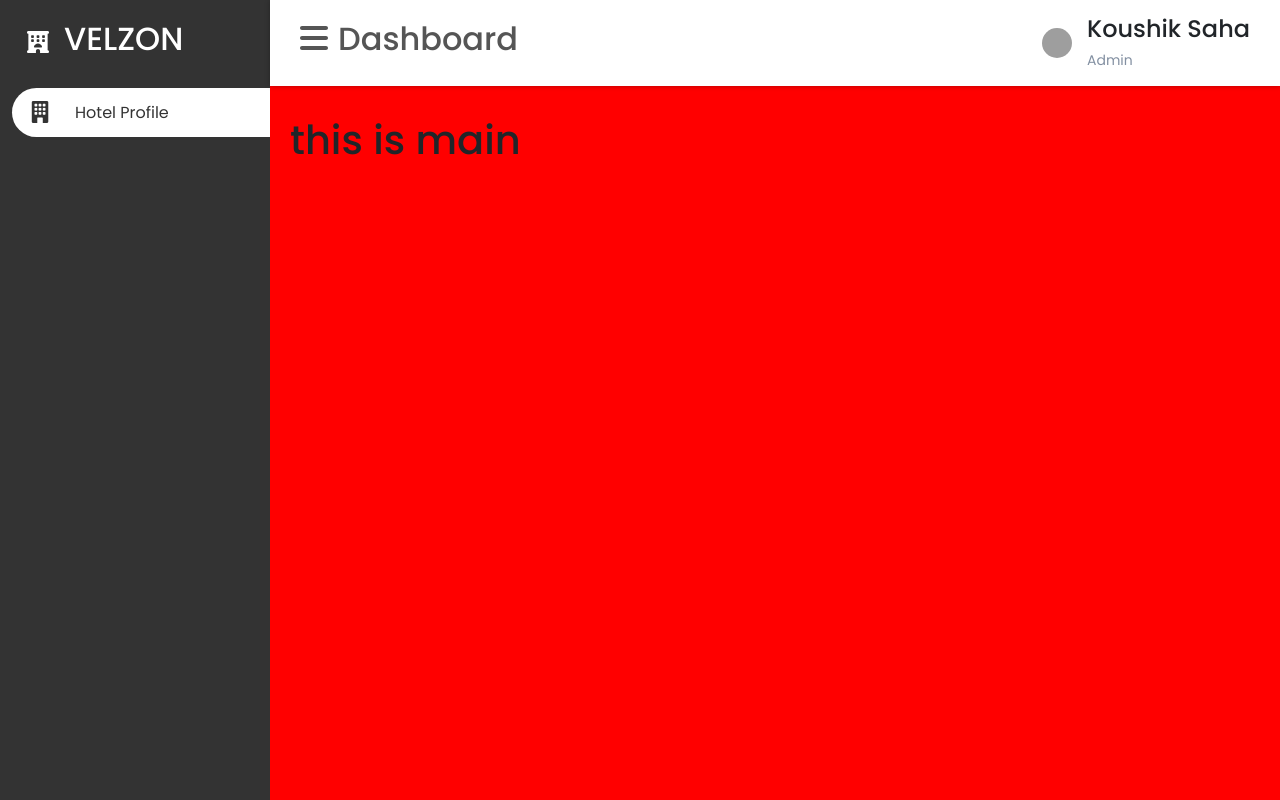
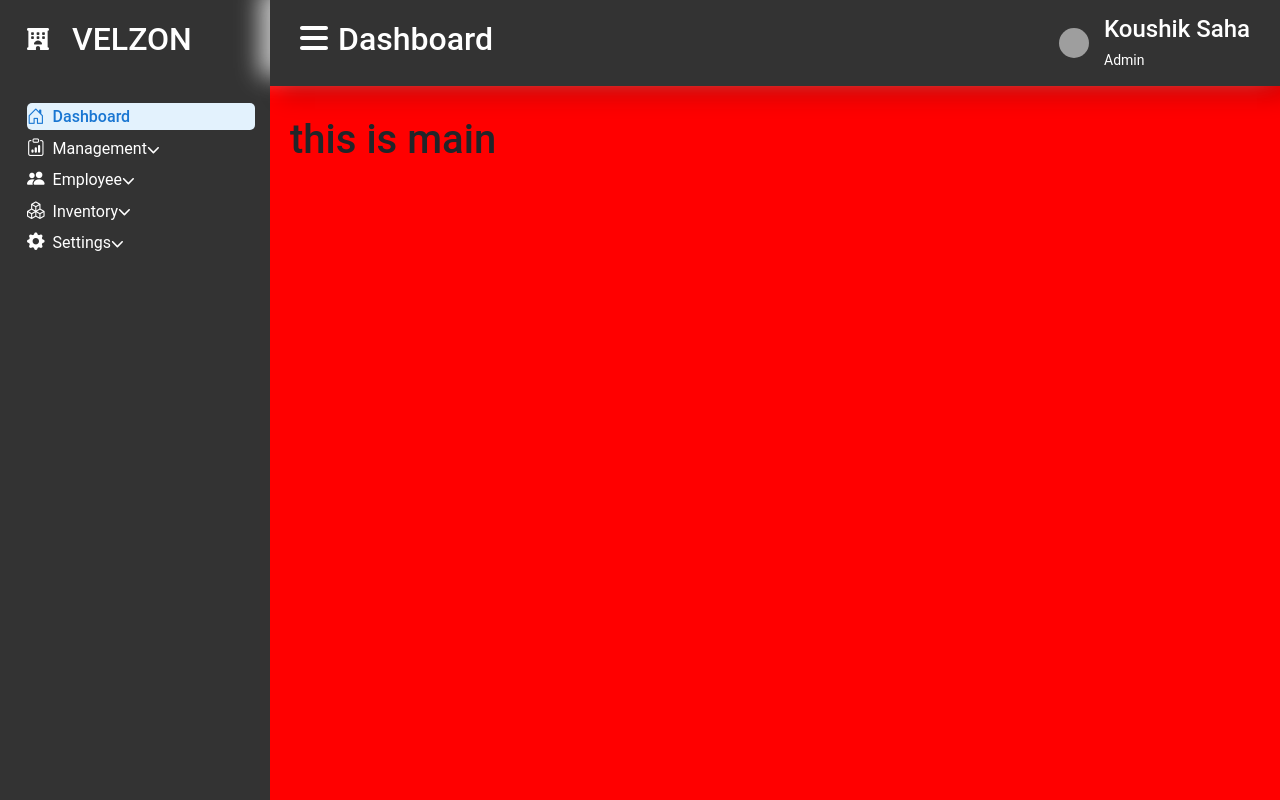
Before and after one commit to Vireta-Group/hotel-saas-frontend, a React (Vite) app: page / in a window 1280 px wide. Shown: the top 800 px of the page. Built offline with nearby package versions, Linux system fonts and the light colour scheme; grey boxes are pictures that could not be loaded.

Commit message:
add sidebar css and some chnage others css , variable css

```diff
--- a/package.json
+++ b/package.json
@@ -19,6 +19,7 @@
     "bootstrap": "^5.3.7",
     "bootstrap-icons": "^1.13.1",
     "dayjs": "^1.11.13",
+    "lucide-react": "^0.535.0",
     "react": "^19.1.0",
     "react-bootstrap": "^2.10.10",
     "react-datepicker": "^8.4.0",
--- a/src/compoents/Sidebar/Sidebar.jsx
+++ b/src/compoents/Sidebar/Sidebar.jsx
@@ -1,29 +1,198 @@
 import { FontAwesomeIcon } from "@fortawesome/react-fontawesome";
-import { faHotel } from "@fortawesome/free-solid-svg-icons/faHotel";
-
-import "../../style/sidebar/sidebar.css";
-
-import { forwardRef } from "react";
+import {
+  faHotel,
+  faChevronDown,
+  faChevronUp,
+} from "@fortawesome/free-solid-svg-icons";
+import { NavLink } from "react-router-dom";
+import { forwardRef, useState } from "react";
 import "../../style/sidebar/sidebar.css";
 
 const Sidebar = forwardRef((props, ref) => {
+  const [expandedSections, setExpandedSections] = useState({
+    management: false,
+    employee: false,
+    inventory: false,
+    settings: false,
+  });
+
+  const toggleSection = (section) => {
+    setExpandedSections((prev) => ({
+      ...prev,
+      [section]: !prev[section],
+    }));
+  };
+
+  const menuSections = [
+    {
+      title: "Dashboard",
+      icon: "bi-house-door",
+      to: "/",
+      singleItem: true,
+    },
+    {
+      title: "Management",
+      icon: "bi-clipboard-data",
+      items: [
+        { to: "/earn-category-form", icon: "bi-cash", label: "Earn Category" },
+        {
+          to: "/SearchingRegistrate",
+          icon: "bi-search",
+          label: "Searching Registrate",
+        },
+        {
+          to: "/userInformation",
+          icon: "bi-person-lines-fill",
+          label: "User Info",
+        },
+        { to: "/walkin", icon: "bi-person-plus-fill", label: "Walk-In" },
+        {
+          to: "/registration",
+          icon: "bi-pencil-square",
+          label: "Registration",
+        },
+      ],
+    },
+    {
+      title: "Employee",
+      icon: "bi-people-fill",
+      items: [
+        {
+          to: "/employee-profile",
+          icon: "bi-person-circle",
+          label: "Employee Profile",
+        },
+        {
+          to: "/employJobRole",
+          icon: "bi-briefcase-fill",
+          label: "Employee Job Role",
+        },
+        {
+          to: "/employee-job-profile",
+          icon: "bi-person-workspace",
+          label: "Employee Job Profile",
+        },
+        { to: "/search-leave", icon: "bi-search", label: "Search Leave" },
+        {
+          to: "/leave-detail/1",
+          icon: "bi-file-earmark-text",
+          label: "Leave Detail",
+        },
+        {
+          to: "/admin-leave-control",
+          icon: "bi-shield-lock",
+          label: "Admin Leave Control",
+        },
+        {
+          to: "/job-role-attendance",
+          icon: "bi-calendar-check",
+          label: "Job Role Attendance",
+        },
+      ],
+    },
+    {
+      title: "Inventory",
+      icon: "bi-boxes",
+      items: [
+        { to: "/room-inventory", icon: "bi-box", label: "Room Inventory" },
+        {
+          to: "/asset-management",
+          icon: "bi-hdd-stack",
+          label: "Asset Management",
+        },
+        { to: "/office-asset", icon: "bi-pc-display", label: "Office Asset" },
+        { to: "/add-room", icon: "bi-plus-square-fill", label: "Add Room" },
+        { to: "/all-rooms", icon: "bi-list-ul", label: "All Rooms" },
+      ],
+    },
+    {
+      title: "Settings",
+      icon: "bi-gear-fill",
+      items: [
+        {
+          to: "/setting-and-configure-form",
+          icon: "bi-gear-fill",
+          label: "System Settings",
+        },
+        {
+          to: "/hotel-profile",
+          icon: "bi-building-fill",
+          label: "Hotel Profile",
+        },
+        {
+          to: "/exepenceCategorey",
+          icon: "bi-tags-fill",
+          label: "Expense Category",
+        },
+        { to: "/bank", icon: "bi-bank2", label: "Bank" },
+      ],
+    },
+  ];
+
   return (
     <div className="sidebar position-fixed" id="sidebar" ref={ref}>
       <div className="logo">
         <h2>
-          <i className="uil uil-apple-alt">
-            <FontAwesomeIcon icon={faHotel} style={{ fontSize: "22px" }} />
-          </i>
-          VELZON
+          <FontAwesomeIcon icon={faHotel} style={{ fontSize: "22px" }} />
+          <span className="ms-2">VELZON</span>
         </h2>
       </div>
 
       <div className="sidebar-menu">
         <ul className="p-0">
-          <li>
-            <i className="bi bi-building-fill"></i>
-            <span className="ms-2">Hotel Profile</span>
-          </li>
+          {menuSections.map((section) => (
+            <li key={section.title} className="nav-section">
+              {section.singleItem ? (
+                <NavLink
+                  to={section.to}
+                  className={({ isActive }) =>
+                    `nav-link ${isActive ? "active" : ""}`
+                  }
+                >
+                  <i className={`bi ${section.icon}`}></i>
+                  <span className="ms-2">{section.title}</span>
+                </NavLink>
+              ) : (
+                <>
+                  <div
+                    className="nav-link section-header"
+                    onClick={() => toggleSection(section.title.toLowerCase())}
+                  >
+                    <i className={`bi ${section.icon}`}></i>
+                    <span className="ms-2">{section.title}</span>
+                    <FontAwesomeIcon
+                      icon={
+                        expandedSections[section.title.toLowerCase()]
+                          ? faChevronUp
+                          : faChevronDown
+                      }
+                      className="collapse-icon ms-auto"
+                    />
+                  </div>
+                  <div
+                    className={`submenu ${
+                      expandedSections[section.title.toLowerCase()]
+                        ? "show"
+                        : ""
+                    }`}
+                  >
+                    {section.items.map((item) => (
+                      <NavLink
+                        key={item.to}
+                        to={item.to}
+                        className={({ isActive }) =>
+                          `nav-link submenu-item ${isActive ? "active" : ""}`
+                        }
+                      >
+                        <i className={`bi ${item.icon}`}></i>
+                        <span className="ms-2">{item.label}</span>
+                      </NavLink>
+                    ))}
+                  </div>
+                </>
+              )}
+            </li>
+          ))}
         </ul>
       </div>
     </div>
--- a/src/style/Header/Header.css
+++ b/src/style/Header/Header.css
@@ -12,10 +12,13 @@ header {
   z-index: 1000;
   position: sticky;
   top: 0;
+  background-color: var(--main-color);
+  color: var( --text-white);
+
 }
 
 header h2 {
-  color: #555;
+  color: var(--text-white);
   cursor: pointer;
 }
 
@@ -26,32 +29,7 @@ img {
 }
 
 small {
-  color: var(--text-grey);
+  color: var(--text-white);
   display: block;
   margin-top: -2px;
 }
-
-
-
-
-@media only screen and (max-width: 530px) {
-
-  small {
-    margin-top: 0;
-  }
-
-  header h2 {
-    display: none;
-  }
-
-  .admin-box {
-    width: 100%;
-    justify-content: right;
-    font-size: 20px;
-  }
-
-  .admin-box img {
-    width: 40px;
-    height: 40px;
-  }
-}
--- a/src/style/Main/Main.css
+++ b/src/style/Main/Main.css
@@ -10,5 +10,5 @@ main {
 }
 
 .toggleContent {
-  margin-left: 65px;
+  margin-left: 0px;
 }
--- a/src/style/Sidebar/Sidebar.css
+++ b/src/style/Sidebar/Sidebar.css
@@ -10,6 +10,7 @@
   z-index: 100;
   overflow: hidden;
   transition: all 0.5s cubic-bezier(0.68, -0.55, 0.265, 1.55);
+  color: #fff;
 }
 
 .logo {
@@ -25,46 +26,70 @@
   gap: 15px;
 }
 
-.sidebar-menu ul li {
-  width: 100%;
-  font-size: 16px;
-  color: var(--text-white);
-  margin: 8px 0;
-  padding: 8px 17px;
-  border-radius: 30px 0 0 30px;
-  cursor: pointer;
-  position: relative;
+.sidebar-menu {
+  padding: 15px;
+}
+
+.nav-section {
+  margin-bottom: 5px;
+}
+
+.nav-link {
   display: flex;
   align-items: center;
-  gap: 16px;
+  padding: 10px 15px;
+  color: #333;
+  border-radius: 5px;
+  text-decoration: none;
+  transition: all 0.2s ease;
 }
 
-.sidebar-menu ul li i {
-  font-size: 22px;
+.nav-link:hover {
+  background-color: #f5f5f5;
 }
 
-.sidebar-menu ul li:is(:hover, :first-child) {
-  background-color: var(--text-white);
-  color: var(--main-color);
+.nav-link.active {
+  background-color: #e3f2fd;
+  color: #1976d2;
+  font-weight: 500;
+}
+
+.section-header {
+  cursor: pointer;
+  font-weight: 500;
+}
+
+.submenu {
+  max-height: 0;
+  overflow: hidden;
+  transition: max-height 0.3s ease;
+  padding-left: 20px;
+}
+
+.submenu.show {
+  max-height: 1000px;
+}
+
+.submenu-item {
+  padding: 8px 15px 8px 30px;
+  font-size: 0.9rem;
+}
+
+.collapse-icon {
+  transition: transform 0.2s ease;
+  font-size: 0.8rem;
+}
+
+.bi {
+  font-size: 1.1rem;
+  width: 20px;
+  text-align: center;
 }
 
 .toggleMenu {
-  width: 65px;
+  width: 0px;
 }
 
 .toggleContent {
-  margin-left: 65px;
+  margin-left: 0px;
 }
-
-
-
-@media only screen and (max-width: 697px) {
-  .sidebar {
-    width: 65px;
-  }
-
-  .sidebar:is(:hover, :active) {
-    width: 270px;
-  }
-
-}
--- a/src/style/veriable/veriable.css
+++ b/src/style/veriable/veriable.css
@@ -12,4 +12,29 @@
   --text-grey: #8390a2;
   --text-white: #fff;
   --shadow: 0 0 5px rgba(0, 0, 0, 0.3);
+
+
+  /* box shadow */
+  --shadow: 10px 10px 22px rgba(0, 0, 0, 0.2),
+    -10px -10px 22px rgba(255, 255, 255, 0.75);
+  --shadow-inset: inset 5px 5px 11px rgba(0, 0, 0, 0.2),
+    inset -5px -5px 11px rgba(255, 255, 255, 0.75);
+
+
+  /* Primary Colors */
+  --primary-blue: #0d6efd;
+  --secondary-gray: #6c757d; /* Bootstrap's Secondary Gray */
+  --yellow: #ffc107;
+  --red: #dc3545;
+  --green: #198754;
+
+  /* Light/Dark Colors */
+  --light: #f8f9fa; /* Light color for backgrounds */
+  --light-gray: #f8f9fa; /* Light gray */
+  --dark: #212529;
+
 }
+
+*{
+  font-family: 'Roboto', 'Helvetica Neue', Helvetica, Arial, sans-serif;
+}
```
Also changed, not shown: 1 other file (tests, documents, lock files or other folders).
